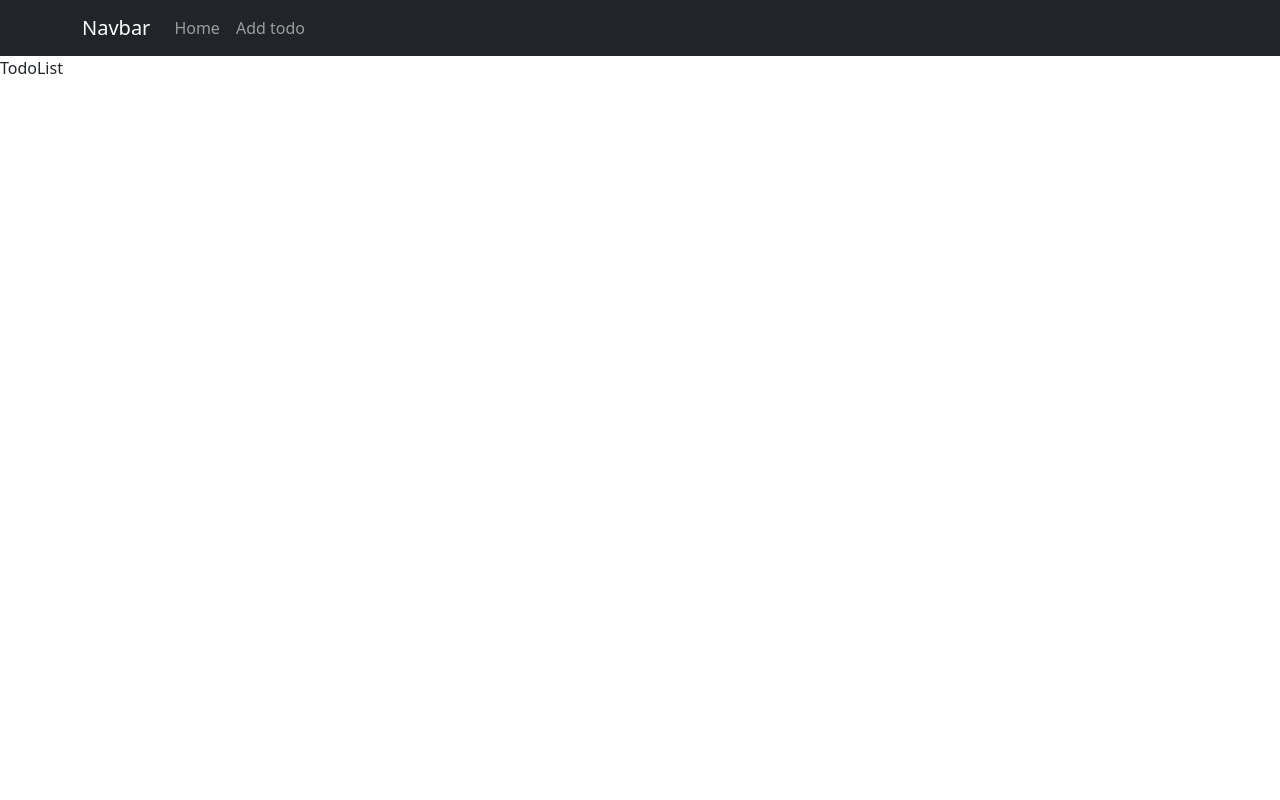
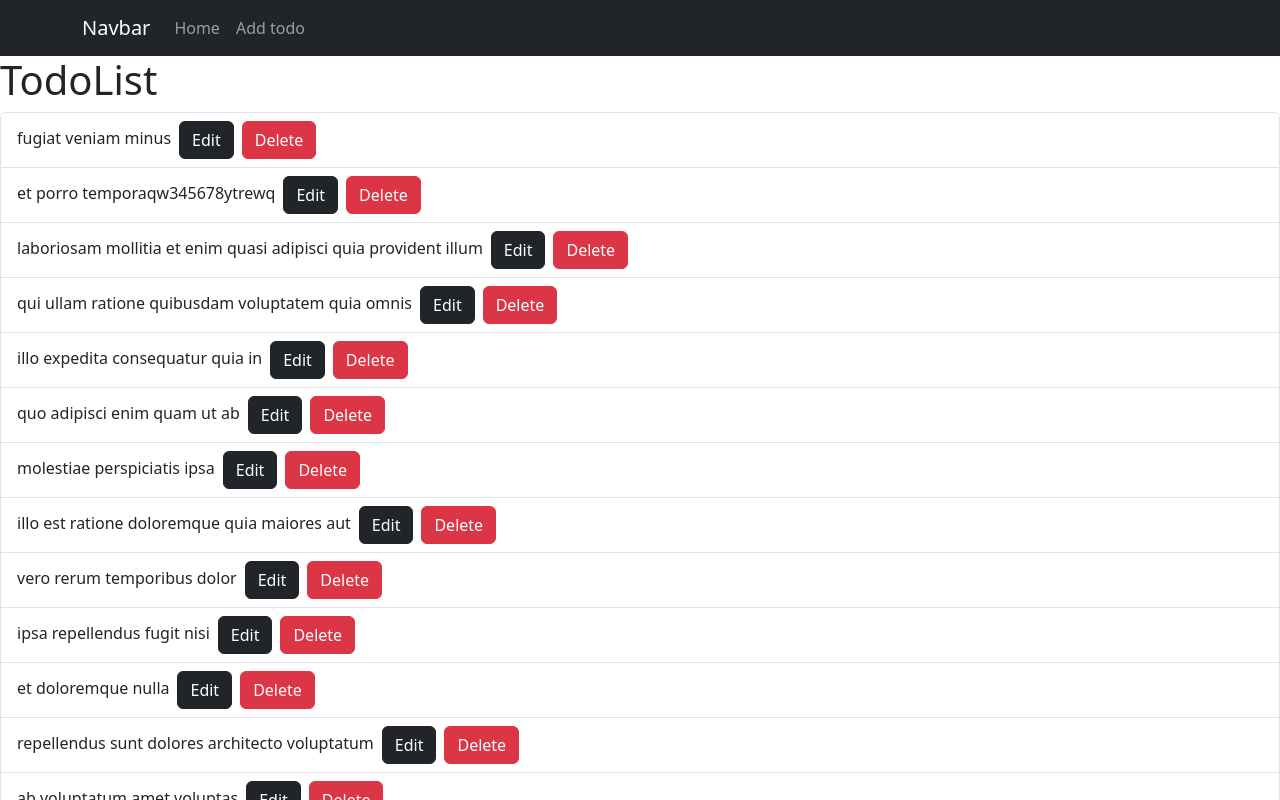
Before and after one commit to Sejimu/front_final, a React (Vite) app: page / in a window 1280 px wide. Shown: the top 800 px of the page. Built offline with nearby package versions, Linux system fonts and the light colour scheme; data requests are answered from the project's data file.

Commit message:
CRD without Update is done

```diff
--- a/db.json
+++ b/db.json
@@ -1,15 +1,5 @@
 {
   "todos": [
-    {
-      "id": 1,
-      "title": "delectus aut autem",
-      "completed": false
-    },
-    {
-      "id": 2,
-      "title": "quis ut nam facilis et officia qui",
-      "completed": false
-    },
     {
       "id": 3,
       "title": "fugiat veniam minus",
@@ -139,6 +129,16 @@
       "id": 30,
       "title": "nemo perspiciatis repellat ut dolor libero commodi blanditiis omnis",
       "completed": true
+    },
+    {
+      "id": 31,
+      "title": "qwertytrewq test test",
+      "completed": false
+    },
+    {
+      "id": 32,
+      "title": "test 2 test 2",
+      "completed": false
     }
   ]
 }
--- a/src/component/TodoItem.tsx
+++ b/src/component/TodoItem.tsx
@@ -1,5 +1,29 @@
-function TodoItem() {
-  return <div>TodoItem</div>;
+import React from "react";
+import { ListGroup } from "react-bootstrap";
+import { Todo, useTodoContext } from "../contexts/TodoContext";
+import { useNavigate } from "react-router-dom";
+interface TodoItemProps {
+  item: Todo;
 }
 
+const TodoItem: React.FC<TodoItemProps> = ({ item }) => {
+  const navigate = useNavigate();
+  const { deleteTodo } = useTodoContext();
+
+  return (
+    <ListGroup.Item>
+      {item.title}
+      <button
+        className="btn btn-dark mx-2 "
+        onClick={() => navigate(`/edit/${item.id}`)}
+      >
+        Edit
+      </button>
+      <button className="btn btn-danger " onClick={() => deleteTodo(item.id)}>
+        Delete
+      </button>
+    </ListGroup.Item>
+  );
+};
+
 export default TodoItem;
--- a/src/component/TodoList.tsx
+++ b/src/component/TodoList.tsx
@@ -1,5 +1,25 @@
-function TodoList() {
-  return <div>TodoList</div>;
+import React, { useEffect } from "react";
+import { useTodoContext } from "../contexts/TodoContext";
+import ListGroup from "react-bootstrap/ListGroup";
+import TodoItem from "./TodoItem";
+
+function TodoList(): JSX.Element {
+  const { todos, getTodos } = useTodoContext();
+
+  useEffect(() => {
+    getTodos();
+  }, []);
+
+  return (
+    <div>
+      <h1>TodoList</h1>
+      <ListGroup>
+        {todos.map((item) => (
+          <TodoItem key={item.id} item={item} />
+        ))}
+      </ListGroup>
+    </div>
+  );
 }
 
 export default TodoList;
--- a/src/contexts/TodoContext.tsx
+++ b/src/contexts/TodoContext.tsx
@@ -2,7 +2,8 @@ import { createContext, useContext, useState, ReactNode } from "react";
 import { API } from "../utils/consts";
 import axios from "axios";
 
-interface Todo {
+export interface Todo {
+  id: number;
   title: string;
   completed: boolean;
 }
--- a/src/pages/AddPage.tsx
+++ b/src/pages/AddPage.tsx
@@ -20,6 +20,7 @@ function AddTodo(): JSX.Element {
     }
 
     const newTodo = {
+      id: parseInt(Date()),
       title,
       completed: false,
     };
```
